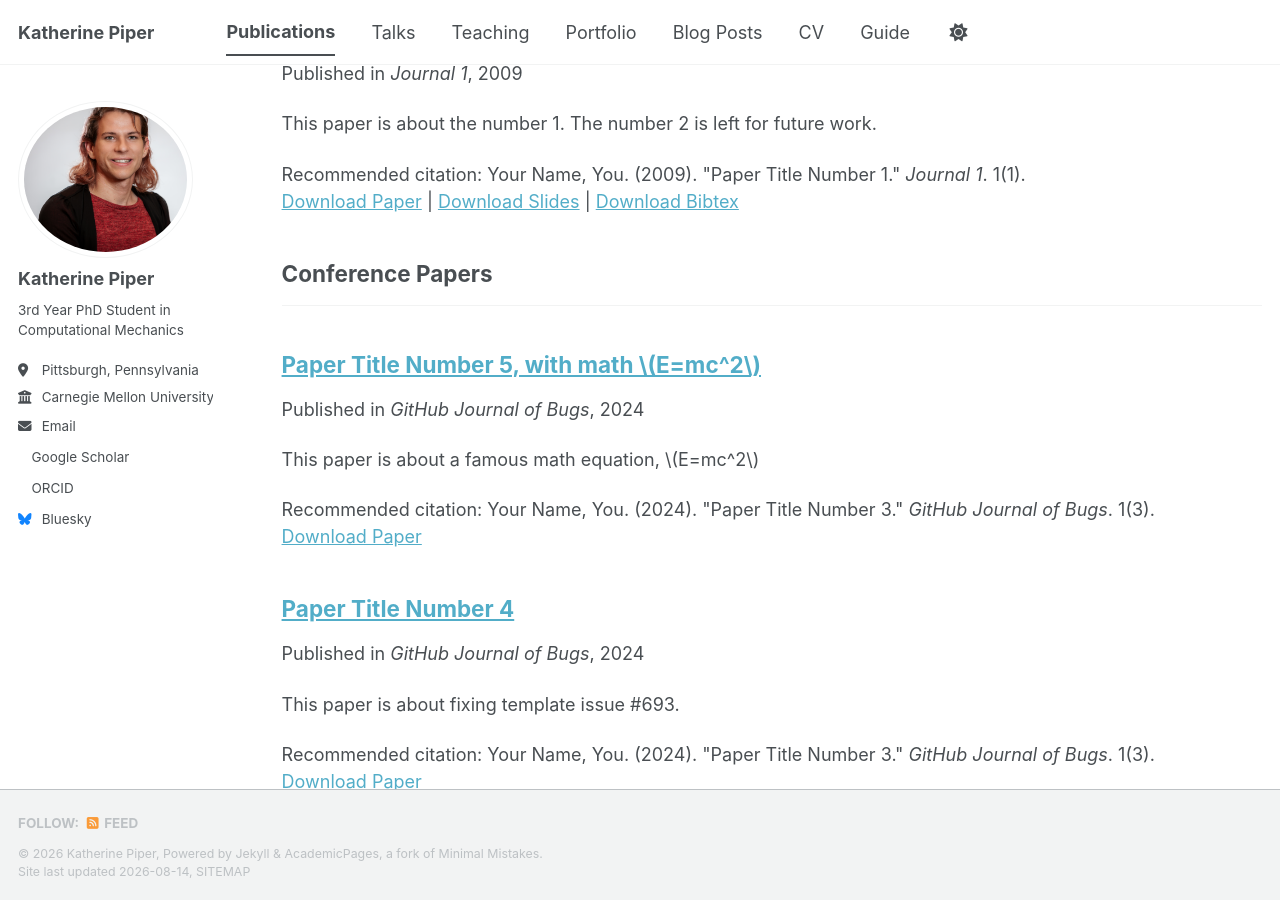
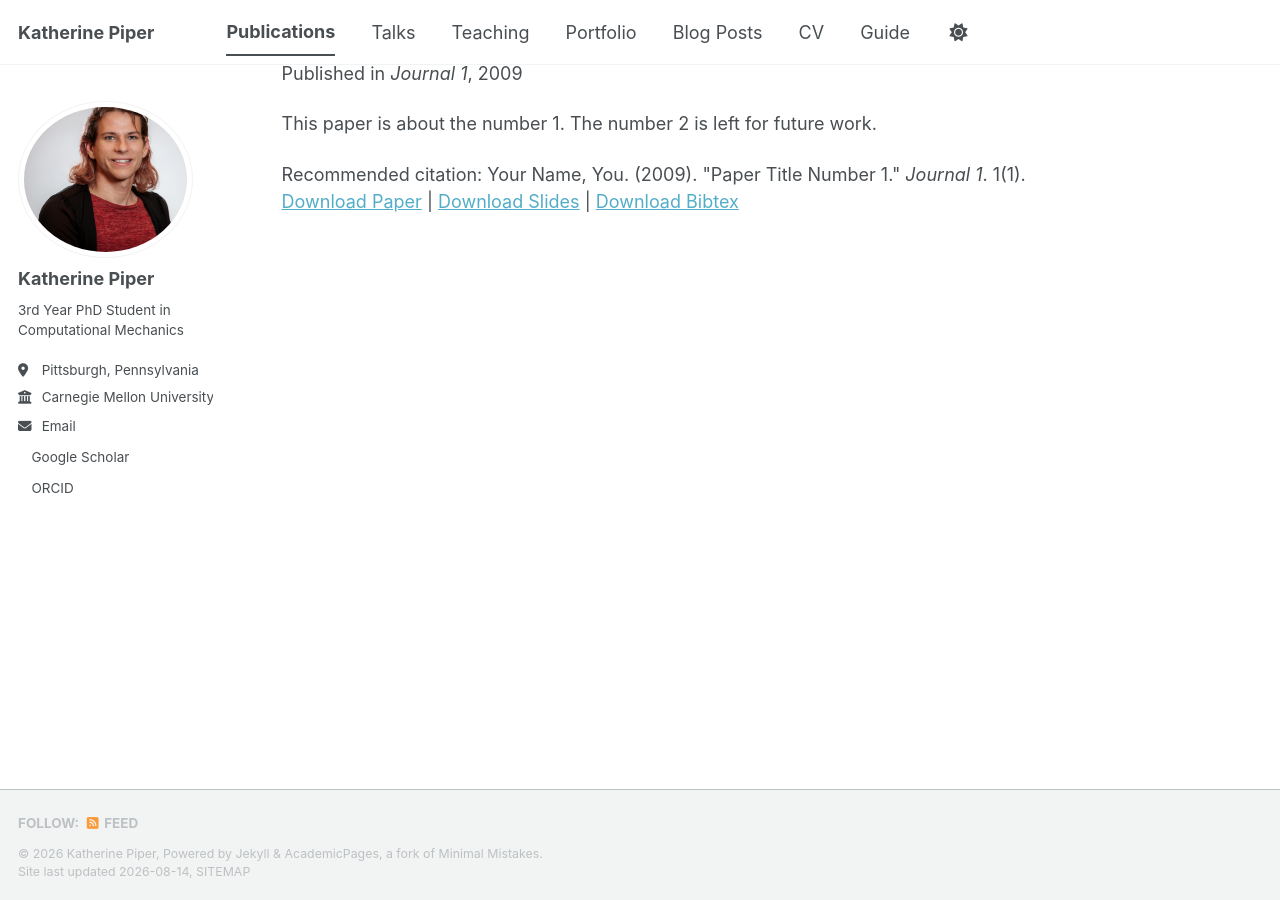
Before and after one commit to kbpiperphd/kbpiperphd.github.io, a Jekyll site: the page built from _pages/publications.html, in a window 1280 px wide and 900 px high, scrolled down 781 px. Built offline with Jekyll 4.4.1, drawn with Linux system fonts in a browser that asks for light colours; a style sheet for code colours, icons or effects is not loaded.

Commit message:
Update _config.yml

```diff
--- a/_config.yml
+++ b/_config.yml
@@ -57,7 +57,7 @@ author:
 
   # Social media
   artstation       : # Username
-  bluesky          : "bsky.app" # Replace this with you Bluesky username
+  bluesky          : # "bsky.app" # Replace this with you Bluesky username
   facebook         : # Username
   flickr           : # Username
   foursquare       : # Username
@@ -84,12 +84,8 @@ author:
 
 # Publication Category - The following the list of publication categories and their headings
 publication_category:
-  books:
-    title: 'Books'
   manuscripts:
     title: 'Journal Articles'
-  conferences:
-    title: 'Conference Papers'
 
 # Site Settings
 teaser                   :  # filename of teaser fallback teaser image placed in /images/ for social media previews
```
